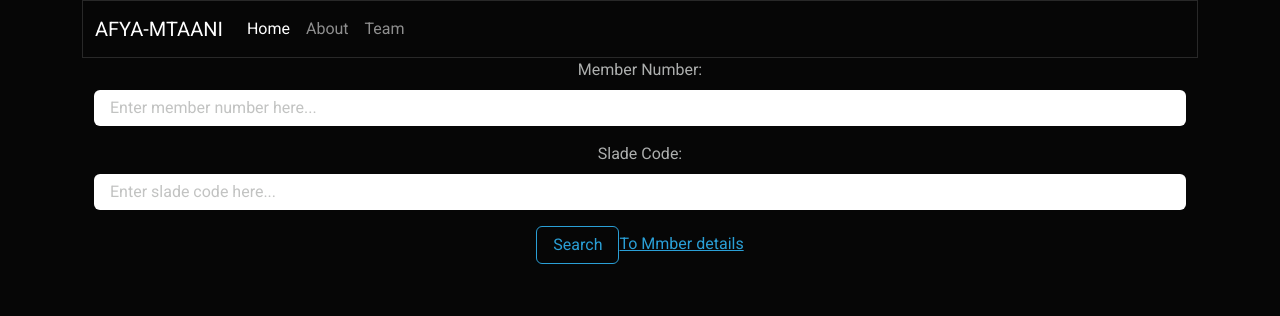
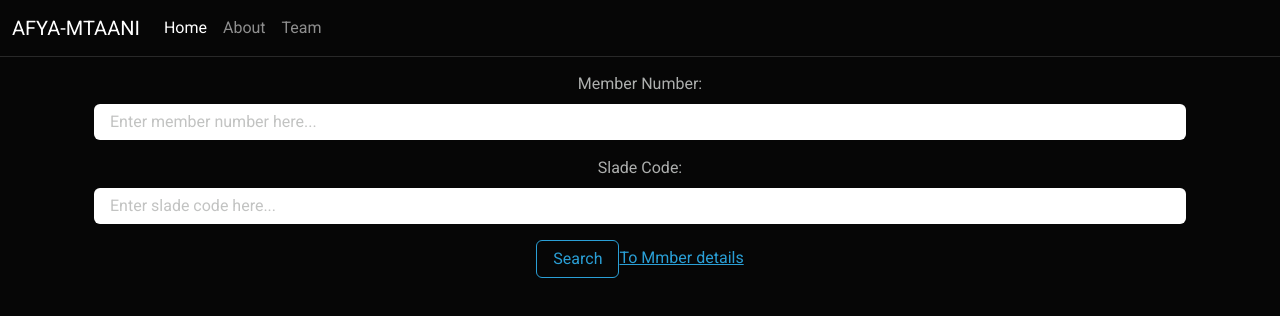
Before and after one commit to NjukiG/savannah-hackathon, a React (Create React App) app: page / in a window 1280 px wide. Shown: the top 316 px of the page. Built offline with nearby package versions, Linux system fonts and the light colour scheme; no server answers.

Commit message:
Finishing up

```diff
--- a/src/App.js
+++ b/src/App.js
@@ -184,6 +184,9 @@ function App() {
   return (
     <div className="App container">
       <Navbar />
+      <br />
+      <br />
+      <br />
       <Routes>
         <Route
           exact
--- a/src/components/Navbar.js
+++ b/src/components/Navbar.js
@@ -3,10 +3,15 @@ import { Link } from "react-router-dom";
 
 const Navbar = () => {
   return (
-    <div>
-      <nav class="navbar navbar-expand-lg bg-dark" data-bs-theme="dark">
+    <div className="container">
+      <nav
+        class="navbar navbar-expand-lg bg-dark fixed-top"
+        data-bs-theme="dark"
+      >
         <div class="container-fluid">
-          <Link to='/' className="navbar-brand">AFYA-MTAANI</Link>
+          <Link to="/" className="navbar-brand">
+            AFYA-MTAANI
+          </Link>
           <button
             class="navbar-toggler"
             type="button"
@@ -21,13 +26,19 @@ const Navbar = () => {
           <div class="collapse navbar-collapse" id="navbarColor02">
             <ul class="navbar-nav me-auto">
               <li class="nav-item">
-                <Link to="/" className="nav-link active">Home</Link>
+                <Link to="/" className="nav-link active">
+                  Home
+                </Link>
               </li>
               <li class="nav-item">
-                <Link to='/about' className="nav-link">About</Link>
+                <Link to="/about" className="nav-link">
+                  About
+                </Link>
               </li>
               <li class="nav-item">
-                <Link to='/team' className="nav-link">Team</Link>
+                <Link to="/team" className="nav-link">
+                  Team
+                </Link>
               </li>
             </ul>
           </div>
--- a/src/components/StartVisit.js
+++ b/src/components/StartVisit.js
@@ -111,18 +111,20 @@ const StartVisit = ({
             >
               Verify Token
             </button>
+            <br />
             {startVisitData && (
               <div>
-                <p>{startVisitData.member_name}</p>
-                <p>{startVisitData.message}</p>
-                <p>{startVisitData.auth_status}</p>
-                <p>{startVisitData.benefit_balance}</p>
-                <p>{startVisitData.reserved_amount}</p>
-                <p>{startVisitData.service_type}</p>
+                <h5>{startVisitData.member_name}</h5>
+                <h5>{startVisitData.message}</h5>
+                <h5>{startVisitData.auth_status}</h5>
+                <h5>{startVisitData.benefit_balance}</h5>
+                <h5>{startVisitData.reserved_amount}</h5>
+                <h5>{startVisitData.service_type}</h5>
               </div>
             )}
           </div>
         )}
+        <br />
 
         {startVisitData && (
           <button
@@ -132,6 +134,7 @@ const StartVisit = ({
             Reserved From Authorization
           </button>
         )}
+        <br />
 
         {startVisitData && reservedFromAuthorization && (
           <div>
```
